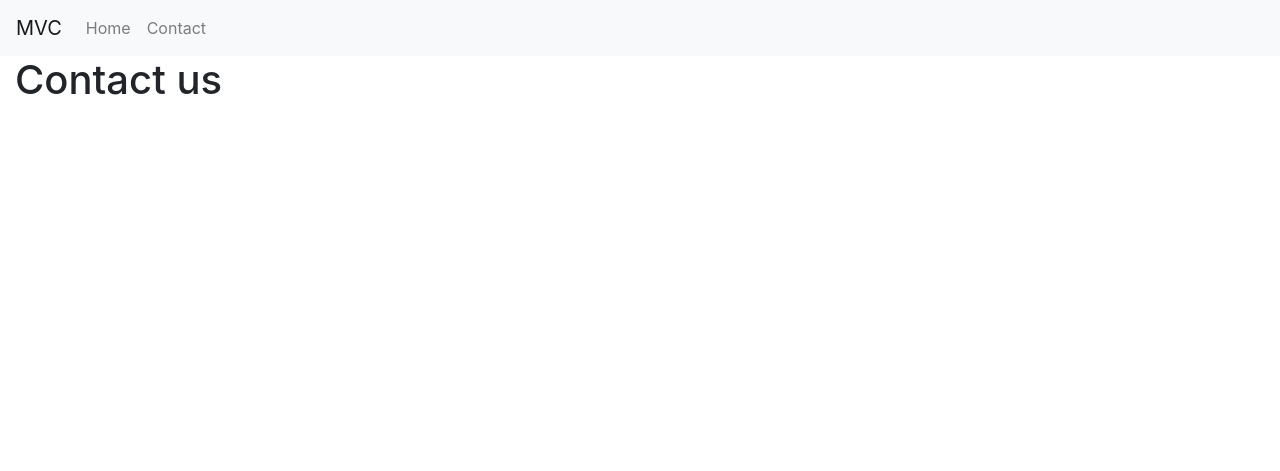
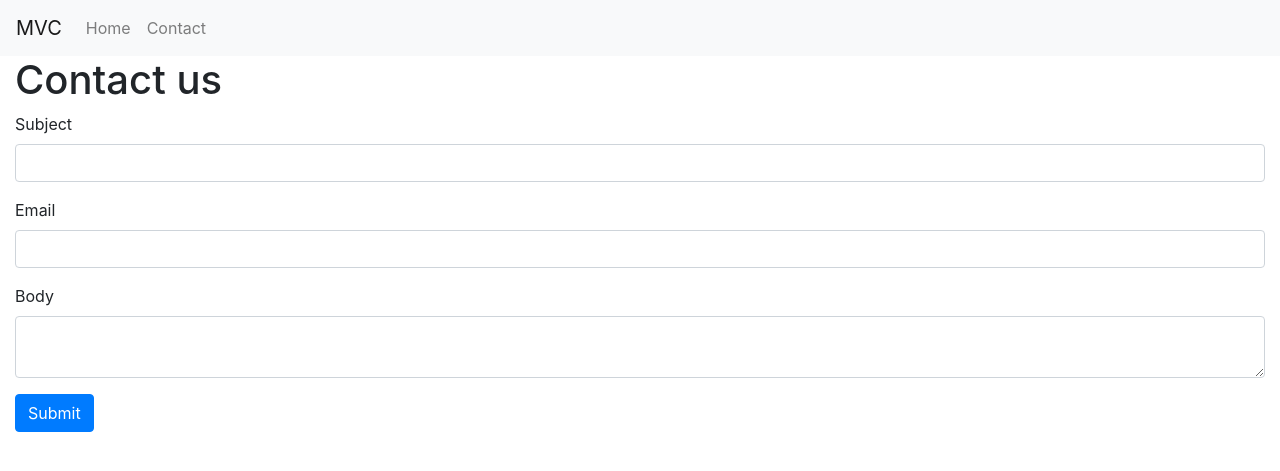
Before and after one commit to borntokickpk/php-mvc, a PHP site: page /contact in a window 1280 px wide. Shown: the top 471 px of the page. Run offline with PHP 8.4, Linux system fonts and the light colour scheme.

Commit message:
Contact form added - submits to current route - submits as post request

```diff
--- a/views/contact.php
+++ b/views/contact.php
@@ -1 +1,17 @@
 <h1>Contact us</h1>
+
+<form action="" method="POST">
+    <div class="form-group">
+        <label for="subject">Subject</label>
+        <input type="text" class="form-control" id="subject" name="subject">
+    </div>
+    <div class="form-group">
+        <label for="email">Email</label>
+        <input type="email" class="form-control" id="email" name="email">
+    </div>
+    <div class="form-group">
+        <label for="body">Body</label>
+        <textarea class="form-control" id="body" name="body"></textarea>
+    </div>
+    <button type="submit" class="btn btn-primary">Submit</button>
+</form>
```
